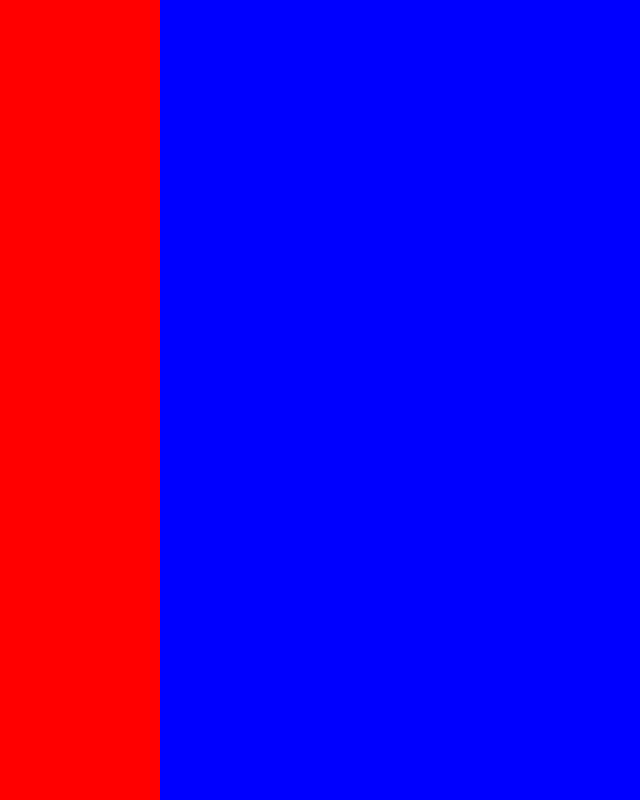
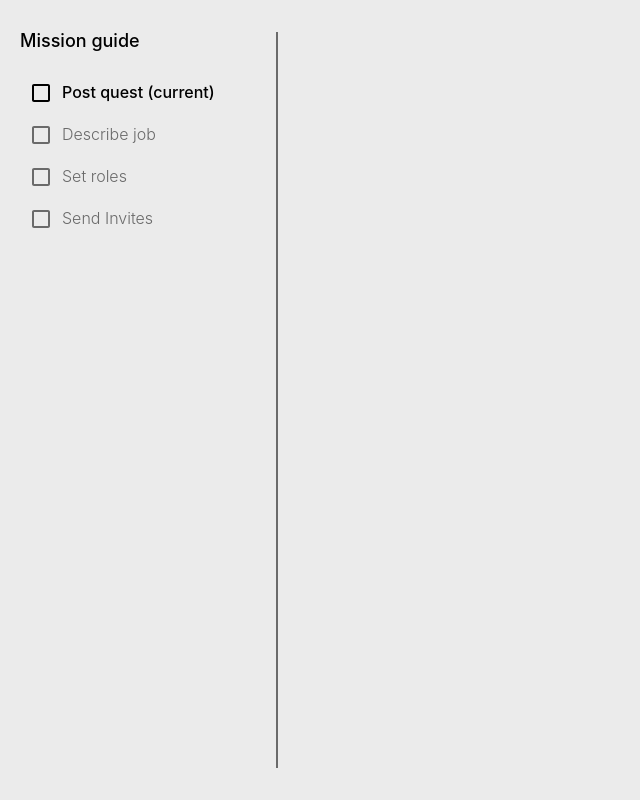
Before and after one commit to 3S-Studios/the-hunting-board-fe, a Next.js app: page / in a window 1280 px wide. Shown: the whole page, without its empty margins (0-640 px from the left). Built offline with nearby package versions, Linux system fonts and the light colour scheme.

Commit message:
Add lodash, material ui and Stepper component mock

```diff
--- a/components/Layout.js
+++ b/components/Base/Layout.js
@@ -8,19 +8,29 @@ const Wrapper = styled.div`
 
 const Aside = styled.aside`
   flex: 1 1 auto;
+  padding: 30px 20px;
   background-color: ${(props) => props.bg};
 `;
 
 const Main = styled.main`
   flex: 1 1 75%;
+  padding: 30px 20px;
   background-color: ${(props) => props.bg};
 `;
 
-const Layout = ({ debug = false }) => {
+const Divider = styled.div`
+  background-color: #6a6a6a;
+  width: 2px;
+  height: 92%;
+  align-self: center;
+`;
+
+const Layout = ({ aside = "", main = "", debug = false }) => {
   return (
     <Wrapper>
-      <Aside bg={debug ? "red" : "transparent"} />
-      <Main bg={debug ? "blue" : "transparent"} />
+      <Aside bg={debug ? "red" : "transparent"}>{aside}</Aside>
+      <Divider />
+      <Main bg={debug ? "blue" : "transparent"}>{main}</Main>
     </Wrapper>
   );
 };
--- /dev/null
+++ b/components/Stepper/Step.js
@@ -0,0 +1,39 @@
+import { Checkbox } from "@mui/material";
+import styled from "styled-components";
+
+const Wrapper = styled.li`
+  list-style-type: none;
+  display: flex;
+  align-items: center;
+`;
+
+const Label = styled.label`
+  color: ${(props) => (props.currentStep ? "#000" : "#6A6A6A")};
+  font-weight: ${(props) => (props.currentStep ? 500 : 300)};
+  margin-bottom: 2px;
+`;
+
+const StyledCheckbox = styled(Checkbox)`
+  svg {
+    fill: ${(props) => (props.currentStep ? "#000" : "#6a6a6a")};
+  }
+`;
+
+const Step = ({ label, currentStep = false }) => {
+  return (
+    <Wrapper>
+      <StyledCheckbox
+        name={label}
+        title={label}
+        currentStep={currentStep}
+        disabled
+        disableRipple
+      />
+      <Label htmlFor={label} currentStep={currentStep}>
+        {label} {currentStep && "(current)"}
+      </Label>
+    </Wrapper>
+  );
+};
+
+export { Step as default, Step };
--- /dev/null
+++ b/components/Stepper/index.js
@@ -0,0 +1,46 @@
+import styled from "styled-components";
+import _map from "lodash/map";
+import Step from "./Step";
+
+const currentStep = 1;
+
+const steps = [
+  { id: 1, value: "Post quest" },
+  { id: 2, value: "Describe job" },
+  { id: 3, value: "Set roles" },
+  { id: 4, value: "Send Invites" },
+];
+
+const StepperWrapper = styled.div`
+  display: flex;
+  flex-direction: column;
+`;
+
+const StepsWrapper = styled.ol`
+  list-style-type: none;
+  margin: 0;
+  padding: 0;
+`;
+
+const Title = styled.h1`
+  font-size: 18px;
+  font-weight: 500;
+  color: #000;
+  margin: 0px;
+  margin-bottom: 21px;
+`;
+
+const Stepper = () => {
+  return (
+    <StepperWrapper>
+      <Title>Mission guide</Title>
+      <StepsWrapper>
+        {_map(steps, (step) => (
+          <Step currentStep={step.id === currentStep} label={step.value} />
+        ))}
+      </StepsWrapper>
+    </StepperWrapper>
+  );
+};
+
+export { Stepper as default, Stepper };
--- a/package.json
+++ b/package.json
@@ -9,7 +9,10 @@
     "lint": "next lint"
   },
   "dependencies": {
+    "@mui/material": "^5.0.6",
+    "@mui/styled-engine": "npm:@mui/styled-engine-sc@latest",
     "babel-plugin-styled-components": "^1.13.3",
+    "lodash": "^4.17.21",
     "next": "12.0.1",
     "react": "17.0.2",
     "react-dom": "17.0.2",
@@ -18,5 +21,8 @@
   "devDependencies": {
     "eslint": "7",
     "eslint-config-next": "12.0.1"
+  },
+  "resolutions": {
+    "@mui/styled-engine": "npm:@mui/styled-engine-sc@latest"
   }
 }
--- a/pages/api/hello.js
+++ b/pages/api/hello.js
@@ -1,5 +1,5 @@
 // Next.js API route support: https://nextjs.org/docs/api-routes/introduction
 
 export default function handler(req, res) {
-  res.status(200).json({ name: 'John Doe' })
+  res.status(200).json({ name: "John Doe" });
 }
--- a/pages/home.js
+++ b/pages/home.js
@@ -1,7 +1,8 @@
-import Layout from "../components/Layout";
+import Layout from "../components/Base/Layout";
+import Stepper from "../components/Stepper";
 
 const MainPage = () => {
-  return <Layout debug />;
+  return <Layout aside={<Stepper />} />;
 };
 
 export { MainPage as default, MainPage };
--- a/styles/globals.css
+++ b/styles/globals.css
@@ -2,8 +2,9 @@ html,
 body {
   padding: 0;
   margin: 0;
-  font-family: -apple-system, BlinkMacSystemFont, Segoe UI, Roboto, Oxygen,
-    Ubuntu, Cantarell, Fira Sans, Droid Sans, Helvetica Neue, sans-serif;
+  font-family: Roboto Slab, -apple-system, BlinkMacSystemFont, Segoe UI, Roboto,
+    Oxygen, Ubuntu, Cantarell, Fira Sans, Droid Sans, Helvetica Neue, sans-serif;
+  background-color: #ebebeb;
 }
 
 a {
```
Also changed, not shown: components/Base/Button.js (renamed from components/Button.js), 1 other file (tests, documents, lock files or other folders).
